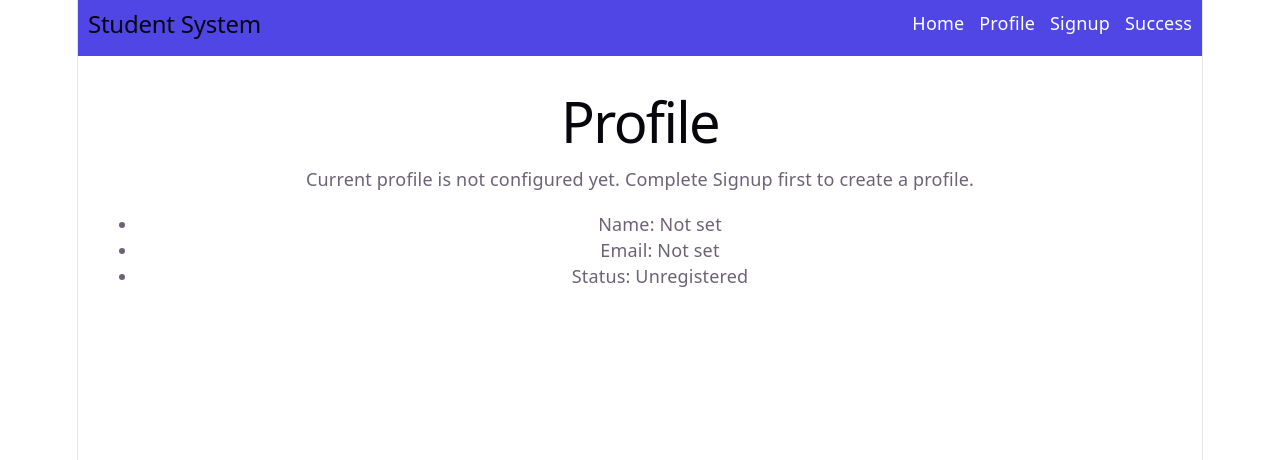
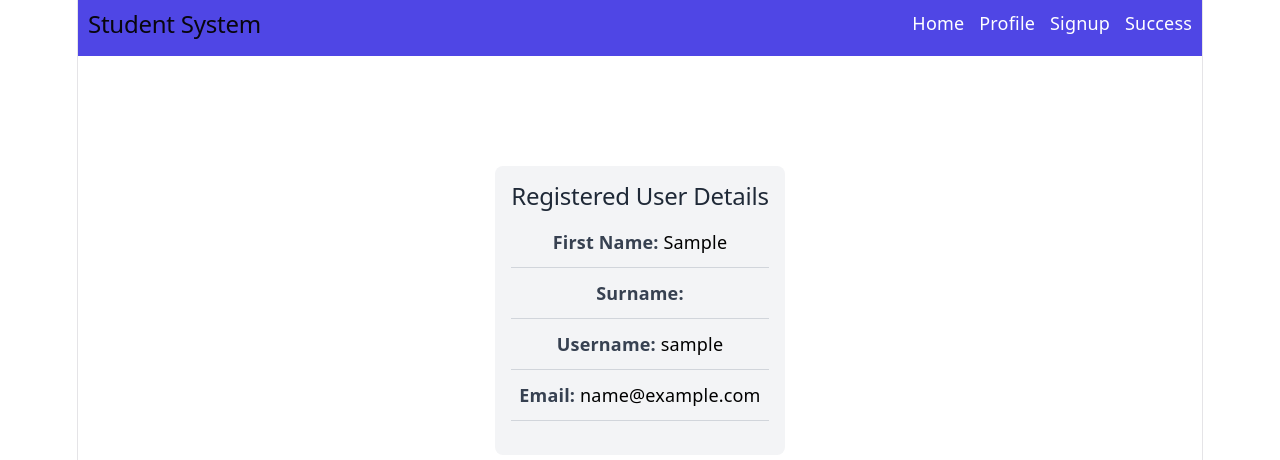
Before and after one commit to ceyceyceykhacey/aptech1-midterm-exam, a React (Vite) app: page /profile in a window 1280 px wide. Shown: the top 460 px of the page. Built offline with nearby package versions, Linux system fonts and the light colour scheme; sample sign-in values are in the browser's storage.

Commit message:
implemented redirect and form submission

```diff
--- a/src/pages/Profile.jsx
+++ b/src/pages/Profile.jsx
@@ -1,13 +1,48 @@
+import { useState, useEffect } from "react";
+
 function Profile() {
+  const [userProfile, setUserProfile] = useState(null);
+  const [loading, setLoading] = useState(true);
+
+  useEffect(() => {
+    const storedProfile = localStorage.getItem("userProfile");
+    storedProfile
+      ? setUserProfile(JSON.parse(storedProfile))
+      : setUserProfile(null);
+    setLoading(false);
+  }, []);
+
   return (
-    <div style={{ padding: "20px" }}>
-      <h1>Profile</h1>
-      <p>Current profile is not configured yet. Complete Signup first to create a profile.</p>
-      <ul>
-        <li>Name: Not set</li>
-        <li>Email: Not set</li>
-        <li>Status: Unregistered</li>
-      </ul>
+    <div style={{ padding: "20px", maxWidth: "600px", margin: "0 auto" }}>
+      <h1 style={{ color: "#ffffff" }}>Profile</h1>
+      {loading
+        ? <p>Loading...</p>
+        : userProfile
+        ? (
+          <div style={{ backgroundColor: "#f3f4f6", padding: "16px", borderRadius: "8px" }}>
+            <h2 style={{ color: "#1f2937", marginBottom: "16px" }}>Registered User Details</h2>
+            <ul style={{ listStyle: "none", padding: 0 }}>
+              <li style={{ marginBottom: "12px", borderBottom: "1px solid #d1d5db", paddingBottom: "12px" }}>
+                <strong style={{ color: "#374151" }}>First Name:</strong> <span style={{ color: "#000000" }}>{userProfile.firstName}</span>
+              </li>
+              <li style={{ marginBottom: "12px", borderBottom: "1px solid #d1d5db", paddingBottom: "12px" }}>
+                <strong style={{ color: "#374151" }}>Surname:</strong> <span style={{ color: "#000000" }}>{userProfile.surname}</span>
+              </li>
+              <li style={{ marginBottom: "12px", borderBottom: "1px solid #d1d5db", paddingBottom: "12px" }}>
+                <strong style={{ color: "#374151" }}>Username:</strong> <span style={{ color: "#000000" }}>{userProfile.username}</span>
+              </li>
+              <li style={{ marginBottom: "12px", borderBottom: "1px solid #d1d5db", paddingBottom: "12px" }}>
+                <strong style={{ color: "#374151" }}>Email:</strong> <span style={{ color: "#000000" }}>{userProfile.email}</span>
+              </li>
+            </ul>
+          </div>
+        )
+        : (
+          <div style={{ backgroundColor: "#fee2e2", padding: "16px", borderRadius: "8px", color: "#dc2626" }}>
+            <p>No profile found. Please complete signup first to create a profile.</p>
+          </div>
+        )
+      }
     </div>
   );
 }
--- a/src/pages/Signup.jsx
+++ b/src/pages/Signup.jsx
@@ -93,6 +93,12 @@ function Signup() {
     hasError
       ? setSuccess("")
       : (setSuccess(`Signup successful for ${form.firstName} ${form.surname}!`),
+        localStorage.setItem("userProfile", JSON.stringify({
+          firstName: form.firstName,
+          surname: form.surname,
+          username: form.username,
+          email: form.email
+        })),
         setForm({ firstName: "", surname: "", username: "", email: "", password: "", confirmPassword: "" }),
         setTouched({}),
         setTimeout(() => navigate("/success"), 700));
--- a/src/pages/Success.jsx
+++ b/src/pages/Success.jsx
@@ -1,10 +1,24 @@
+import { useEffect } from "react";
+import { useNavigate } from "react-router-dom";
+
 function Success() {
-  return (
-    <div style={{ padding: "20px" }}>
+  const navigate = useNavigate();
+  const profile = localStorage.getItem("userProfile");
+
+  useEffect(() => {
+    profile ? null : navigate("/");
+  }, [profile, navigate]);
+
+  const user = profile && JSON.parse(profile);
+
+  return user ? (
+    <div style={{ padding: "20px", textAlign: "center" }}>
       <h1>Signup Success</h1>
-      <p>Your account has been created successfully. You can now visit Profile or Home.</p>
+      <p>Welcome, {user.firstName} {user.surname}!</p>
+      <p>Your account has been created successfully.</p>
+      <p>You can now visit Profile or Home.</p>
     </div>
-  );
+  ) : null;
 }
 
 export default Success;
```
